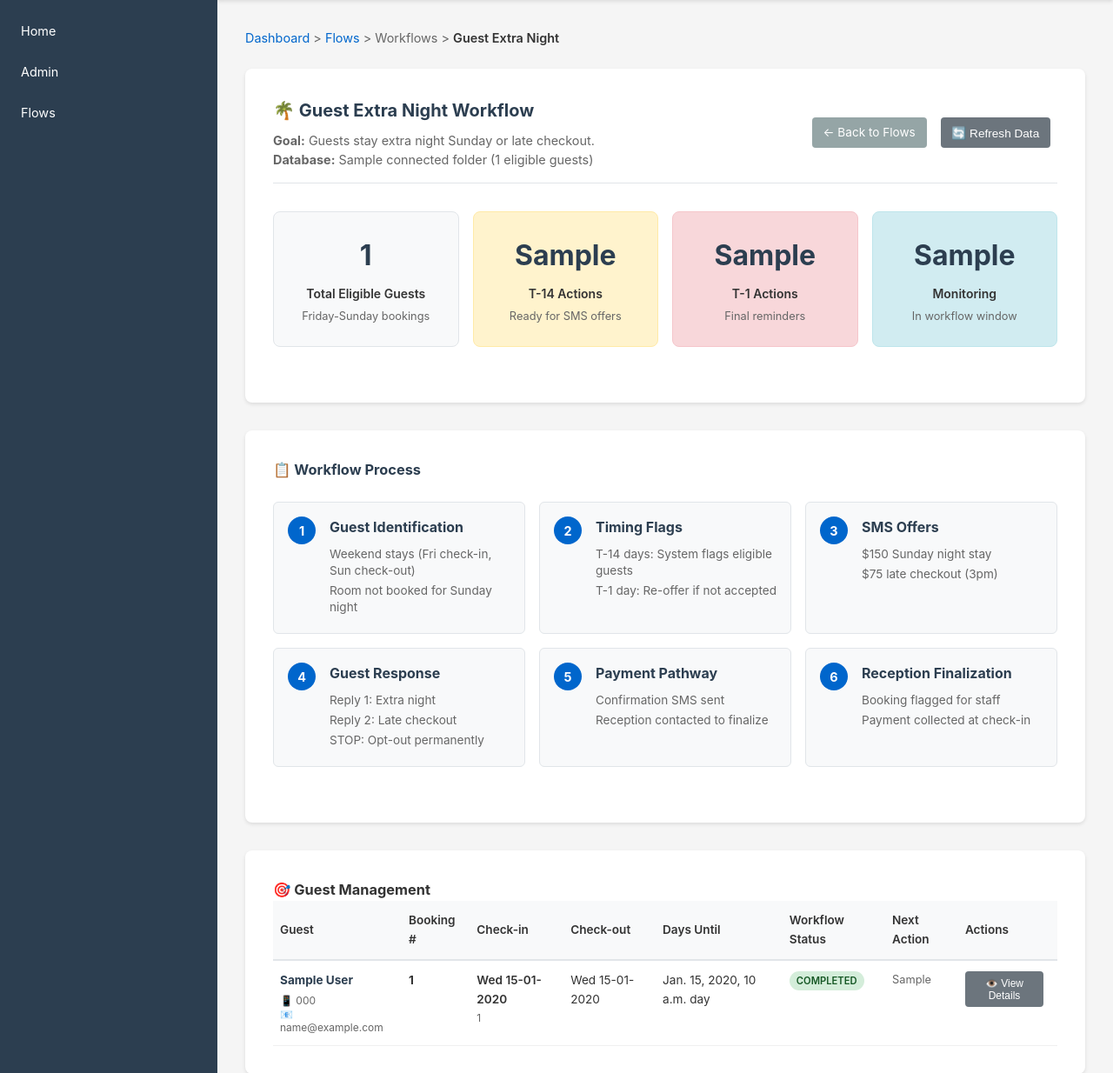
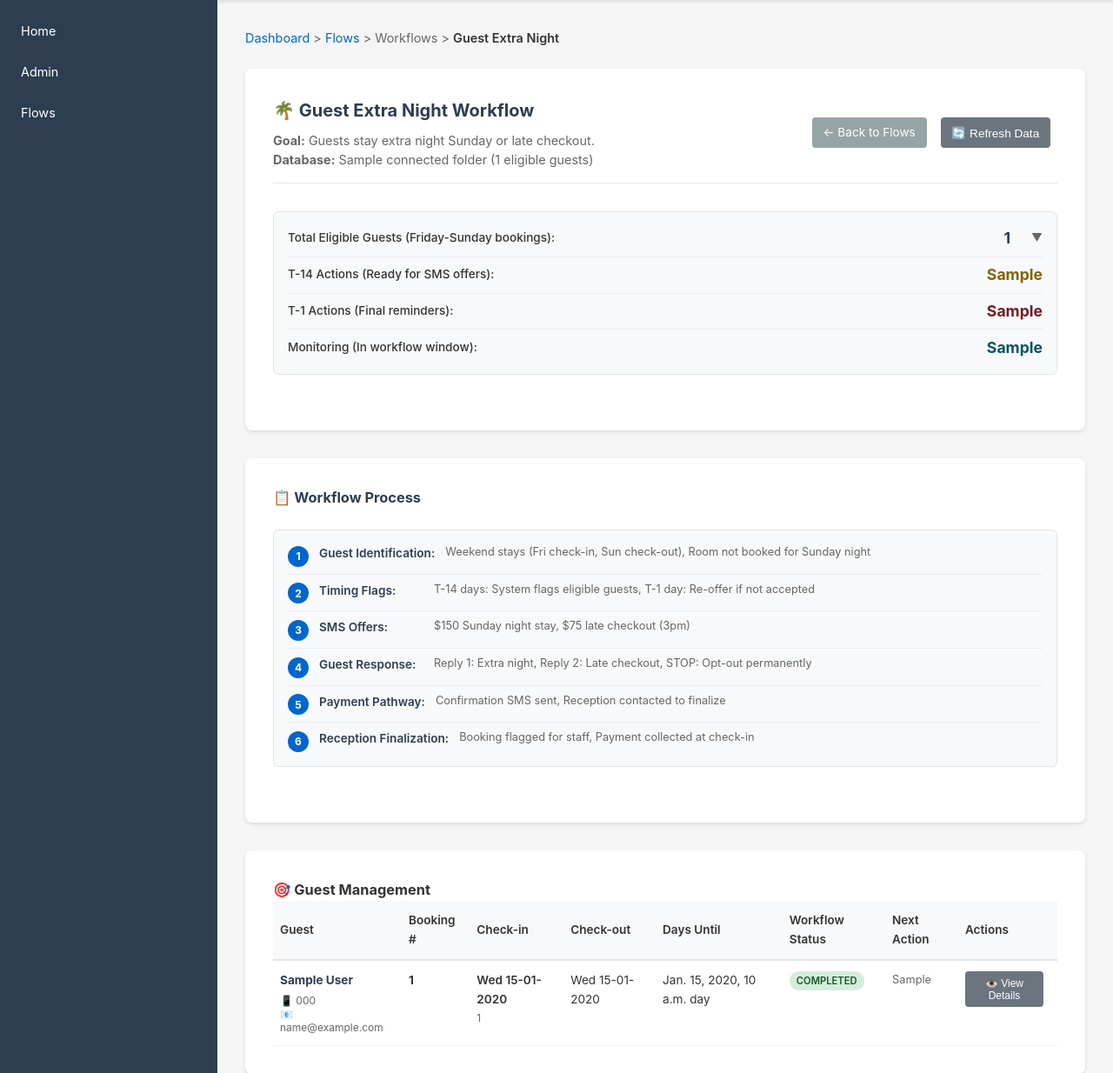
Before and after one commit to Tradd-Horne/kookaburra.health, a Django app: template apps/dashboard/templates/dashboard/guest_extra_night_workflow.html in a window 1280 px wide. Shown: the part 84-1318 px from the top of the page at 87% size. Run offline with Django 5.2, Linux system fonts and the light colour scheme; the template is opened without the code that fills it: most values are stand-ins (such as "Sample title", 1, 10 or a date in 2020).

Commit message:
updated flow page

```diff
--- a/apps/dashboard/templates/dashboard/guest_extra_night_workflow.html
+++ b/apps/dashboard/templates/dashboard/guest_extra_night_workflow.html
@@ -43,26 +43,57 @@
 
     <!-- Workflow Summary -->
     <div class="workflow-summary">
-        <div class="summary-cards">
-            <div class="summary-card">
-                <div class="card-number">{{ summary.total_eligible }}</div>
-                <div class="card-label">Total Eligible Guests</div>
-                <div class="card-subtitle">Friday-Sunday bookings</div>
+        <div class="summary-lines">
+            <div class="summary-line expandable" onclick="toggleEligibleGuests()">
+                <span class="summary-label">Total Eligible Guests (Friday-Sunday bookings):</span>
+                <span class="summary-number">{{ summary.total_eligible }}</span>
+                <span class="expand-icon" id="expand-icon">▼</span>
             </div>
-            <div class="summary-card pending">
-                <div class="card-number">{{ summary.pending_t14 }}</div>
-                <div class="card-label">T-14 Actions</div>
-                <div class="card-subtitle">Ready for SMS offers</div>
+            <div class="eligible-guests-dropdown" id="eligible-guests-dropdown" style="display: none;">
+                {% if workflow_guests %}
+                    <div class="guests-table-container">
+                        <table class="guests-table">
+                            <thead>
+                                <tr>
+                                    <th>Name</th>
+                                    <th>Booking #</th>
+                                    <th>Check-in</th>
+                                    <th>Check-out</th>
+                                    <th>Room</th>
+                                    <th>Rate</th>
+                                </tr>
+                            </thead>
+                            <tbody>
+                                {% for guest in workflow_guests %}
+                                <tr>
+                                    <td><strong>{{ guest.booking.first_name }} {{ guest.booking.surname }}</strong></td>
+                                    <td>{{ guest.booking.booking_number }}</td>
+                                    <td>{{ guest.booking.arrive_date|date:"D d-m-Y" }}</td>
+                                    <td>{{ guest.booking.depart_date|date:"D d-m-Y" }}</td>
+                                    <td>{{ guest.booking.room_number|default:"-" }} ({{ guest.booking.room_type|default:"Standard" }})</td>
+                                    <td>{{ guest.booking.rate|default:"Standard Rate" }}</td>
+                                </tr>
+                                {% endfor %}
+                            </tbody>
+                        </table>
+                    </div>
+                {% else %}
+                    <div class="no-guests-message">
+                        No eligible guests found at this time.
+                    </div>
+                {% endif %}
             </div>
-            <div class="summary-card urgent">
-                <div class="card-number">{{ summary.pending_t1 }}</div>
-                <div class="card-label">T-1 Actions</div>
-                <div class="card-subtitle">Final reminders</div>
+            <div class="summary-line">
+                <span class="summary-label">T-14 Actions (Ready for SMS offers):</span>
+                <span class="summary-number pending">{{ summary.pending_t14 }}</span>
             </div>
-            <div class="summary-card monitoring">
-                <div class="card-number">{{ summary.in_monitoring }}</div>
-                <div class="card-label">Monitoring</div>
-                <div class="card-subtitle">In workflow window</div>
+            <div class="summary-line">
+                <span class="summary-label">T-1 Actions (Final reminders):</span>
+                <span class="summary-number urgent">{{ summary.pending_t1 }}</span>
+            </div>
+            <div class="summary-line">
+                <span class="summary-label">Monitoring (In workflow window):</span>
+                <span class="summary-number monitoring">{{ summary.in_monitoring }}</span>
             </div>
         </div>
     </div>
@@ -72,55 +103,36 @@
 <div class="content-card">
     <div class="workflow-steps">
         <h3>📋 Workflow Process</h3>
-        <div class="steps-grid">
-            <div class="step-card">
-                <div class="step-number">1</div>
-                <div class="step-content">
-                    <h4>Guest Identification</h4>
-                    <p>Weekend stays (Fri check-in, Sun check-out)</p>
-                    <p>Room not booked for Sunday night</p>
-                </div>
+        <div class="steps-lines">
+            <div class="step-line">
+                <span class="step-number">1</span>
+                <span class="step-label">Guest Identification:</span>
+                <span class="step-description">Weekend stays (Fri check-in, Sun check-out), Room not booked for Sunday night</span>
             </div>
-            <div class="step-card">
-                <div class="step-number">2</div>
-                <div class="step-content">
-                    <h4>Timing Flags</h4>
-                    <p>T-14 days: System flags eligible guests</p>
-                    <p>T-1 day: Re-offer if not accepted</p>
-                </div>
+            <div class="step-line">
+                <span class="step-number">2</span>
+                <span class="step-label">Timing Flags:</span>
+                <span class="step-description">T-14 days: System flags eligible guests, T-1 day: Re-offer if not accepted</span>
             </div>
-            <div class="step-card">
-                <div class="step-number">3</div>
-                <div class="step-content">
-                    <h4>SMS Offers</h4>
-                    <p>$150 Sunday night stay</p>
-                    <p>$75 late checkout (3pm)</p>
-                </div>
+            <div class="step-line">
+                <span class="step-number">3</span>
+                <span class="step-label">SMS Offers:</span>
+                <span class="step-description">$150 Sunday night stay, $75 late checkout (3pm)</span>
             </div>
-            <div class="step-card">
-                <div class="step-number">4</div>
-                <div class="step-content">
-                    <h4>Guest Response</h4>
-                    <p>Reply 1: Extra night</p>
-                    <p>Reply 2: Late checkout</p>
-                    <p>STOP: Opt-out permanently</p>
-                </div>
+            <div class="step-line">
+                <span class="step-number">4</span>
+                <span class="step-label">Guest Response:</span>
+                <span class="step-description">Reply 1: Extra night, Reply 2: Late checkout, STOP: Opt-out permanently</span>
             </div>
-            <div class="step-card">
-                <div class="step-number">5</div>
-                <div class="step-content">
-                    <h4>Payment Pathway</h4>
-                    <p>Confirmation SMS sent</p>
-                    <p>Reception contacted to finalize</p>
-                </div>
+            <div class="step-line">
+                <span class="step-number">5</span>
+                <span class="step-label">Payment Pathway:</span>
+                <span class="step-description">Confirmation SMS sent, Reception contacted to finalize</span>
             </div>
-            <div class="step-card">
-                <div class="step-number">6</div>
-                <div class="step-content">
-                    <h4>Reception Finalization</h4>
-                    <p>Booking flagged for staff</p>
-                    <p>Payment collected at check-in</p>
-                </div>
+            <div class="step-line">
+                <span class="step-number">6</span>
+                <span class="step-label">Reception Finalization:</span>
+                <span class="step-description">Booking flagged for staff, Payment collected at check-in</span>
             </div>
         </div>
     </div>
@@ -332,61 +344,155 @@
     background-color: #5a6268;
 }
 
-/* Summary Cards */
+/* Summary Lines */
 .workflow-summary {
     margin-bottom: 2rem;
 }
 
-.summary-cards {
-    display: grid;
-    grid-template-columns: repeat(auto-fit, minmax(200px, 1fr));
-    gap: 1rem;
+.summary-lines {
+    background-color: #f8f9fa;
+    border: 1px solid #e1e5e9;
+    border-radius: 6px;
+    padding: 1rem;
 }
 
-.summary-card {
-    background-color: #f8f9fa;
-    border: 1px solid #e1e5e9;
-    border-radius: 8px;
-    padding: 1.5rem;
-    text-align: center;
-    transition: transform 0.2s ease;
+.summary-line {
+    display: flex;
+    align-items: center;
+    justify-content: space-between;
+    gap: 1rem;
+    padding: 0.4rem 0;
+    border-bottom: 1px solid #e9ecef;
 }
 
-.summary-card:hover {
-    transform: translateY(-2px);
+.summary-line:last-child {
+    border-bottom: none;
+    padding-bottom: 0;
 }
 
-.summary-card.pending {
-    background-color: #fff3cd;
-    border-color: #ffeaa7;
+.summary-line:first-child {
+    padding-top: 0;
 }
 
-.summary-card.urgent {
-    background-color: #f8d7da;
-    border-color: #f5c6cb;
+.summary-label {
+    font-weight: 500;
+    color: #333;
+    font-size: 0.85rem;
+    flex: 1;
 }
 
-.summary-card.monitoring {
-    background-color: #d1ecf1;
-    border-color: #bee5eb;
+.summary-number {
+    font-size: 1.1rem;
+    font-weight: bold;
+    color: #2c3e50;
+    min-width: 30px;
+    text-align: right;
 }
 
-.card-number {
-    font-size: 2rem;
-    font-weight: bold;
-    color: #2c3e50;
-    margin-bottom: 0.5rem;
+.summary-number.pending {
+    color: #856404;
 }
 
-.card-label {
+.summary-number.urgent {
+    color: #721c24;
+}
+
+.summary-number.monitoring {
+    color: #0c5460;
+}
+
+/* Expandable Accordion */
+.summary-line.expandable {
+    cursor: pointer;
+    transition: background-color 0.2s ease;
+}
+
+.summary-line.expandable:hover {
+    background-color: #e9ecef;
+}
+
+.expand-icon {
+    font-size: 0.8rem;
+    color: #666;
+    transition: transform 0.3s ease;
+    margin-left: 0.5rem;
+}
+
+.expand-icon.rotated {
+    transform: rotate(180deg);
+}
+
+.eligible-guests-dropdown {
+    margin-top: 0.5rem;
+    border-top: 1px solid #e9ecef;
+    padding-top: 0.75rem;
+    animation: slideDown 0.3s ease-out;
+}
+
+@keyframes slideDown {
+    from {
+        opacity: 0;
+        transform: translateY(-10px);
+    }
+    to {
+        opacity: 1;
+        transform: translateY(0);
+    }
+}
+
+.guests-table-container {
+    overflow-x: auto;
+}
+
+.guests-table {
+    width: 100%;
+    border-collapse: collapse;
+    font-size: 0.8rem;
+    background-color: #ffffff;
+    border: 1px solid #e9ecef;
+    border-radius: 4px;
+}
+
+.guests-table th {
+    background-color: #f8f9fa;
+    padding: 0.5rem 0.75rem;
+    text-align: left;
     font-weight: 600;
     color: #333;
-    margin-bottom: 0.25rem;
+    border-bottom: 2px solid #e9ecef;
+    font-size: 0.75rem;
 }
 
-.card-subtitle {
-    font-size: 0.8rem;
+.guests-table td {
+    padding: 0.5rem 0.75rem;
+    border-bottom: 1px solid #f0f0f0;
     color: #666;
+    vertical-align: top;
+}
+
+.guests-table td:first-child {
+    color: #2c3e50;
+}
+
+.guests-table td strong {
+    color: #2c3e50;
+    font-weight: 600;
+}
+
+.guests-table tr:last-child td {
+    border-bottom: none;
+}
+
+.guests-table tr:hover {
+    background-color: #f8f9fa;
+}
+
+.no-guests-message {
+    text-align: center;
+    color: #666;
+    font-style: italic;
+    font-size: 0.85rem;
+    padding: 1rem;
 }
 
 /* Workflow Steps */
@@ -399,26 +505,34 @@
     color: #2c3e50;
 }
 
-.steps-grid {
-    display: grid;
-    grid-template-columns: repeat(auto-fit, minmax(280px, 1fr));
-    gap: 1rem;
-}
-
-.step-card {
-    display: flex;
-    align-items: flex-start;
-    gap: 1rem;
-    padding: 1rem;
+.steps-lines {
     background-color: #f8f9fa;
     border: 1px solid #e1e5e9;
     border-radius: 6px;
+    padding: 1rem;
+}
+
+.step-line {
+    display: flex;
+    align-items: flex-start;
+    gap: 0.75rem;
+    padding: 0.5rem 0;
+    border-bottom: 1px solid #e9ecef;
+}
+
+.step-line:last-child {
+    border-bottom: none;
+    padding-bottom: 0;
+}
+
+.step-line:first-child {
+    padding-top: 0;
 }
 
 .step-number {
     flex-shrink: 0;
-    width: 2rem;
-    height: 2rem;
+    width: 1.5rem;
+    height: 1.5rem;
     background-color: #0066cc;
     color: white;
     border-radius: 50%;
@@ -426,20 +540,23 @@
     align-items: center;
     justify-content: center;
     font-weight: bold;
-    font-size: 0.9rem;
+    font-size: 0.75rem;
+    margin-top: 0.1rem;
 }
 
-.step-content h4 {
-    margin: 0 0 0.5rem 0;
+.step-label {
+    font-weight: 600;
     color: #2c3e50;
-    font-size: 1rem;
+    font-size: 0.85rem;
+    min-width: 120px;
+    flex-shrink: 0;
 }
 
-.step-content p {
-    margin: 0 0 0.25rem 0;
-    font-size: 0.85rem;
+.step-description {
+    font-size: 0.8rem;
     color: #666;
     line-height: 1.4;
+    flex: 1;
 }
 
 /* Guest Table */
@@ -673,12 +790,32 @@
         gap: 1rem;
     }
 
-    .summary-cards {
-        grid-template-columns: repeat(2, 1fr);
+    .summary-line {
+        flex-direction: column;
+        align-items: flex-start;
+        gap: 0.5rem;
     }
 
-    .steps-grid {
-        grid-template-columns: 1fr;
+    .summary-label {
+        min-width: auto;
+    }
+
+    .step-line {
+        flex-direction: column;
+        gap: 0.5rem;
+    }
+
+    .step-label {
+        min-width: auto;
+    }
+
+    .guests-table {
+        font-size: 0.7rem;
+    }
+
+    .guests-table th,
+    .guests-table td {
+        padding: 0.4rem 0.5rem;
     }
 
     .workflow-table {
@@ -694,6 +831,21 @@
 <script>
 let currentBookingId = null;
 let currentSMSType = null;
+
+function toggleEligibleGuests() {
+    const dropdown = document.getElementById('eligible-guests-dropdown');
+    const icon = document.getElementById('expand-icon');
+
+    if (dropdown.style.display === 'none' || dropdown.style.display === '') {
+        dropdown.style.display = 'block';
+        icon.classList.add('rotated');
+        icon.textContent = '▲';
+    } else {
+        dropdown.style.display = 'none';
+        icon.classList.remove('rotated');
+        icon.textContent = '▼';
+    }
+}
 
 function sendSMSOffer(bookingId, smsType) {
     currentBookingId = bookingId;
```
